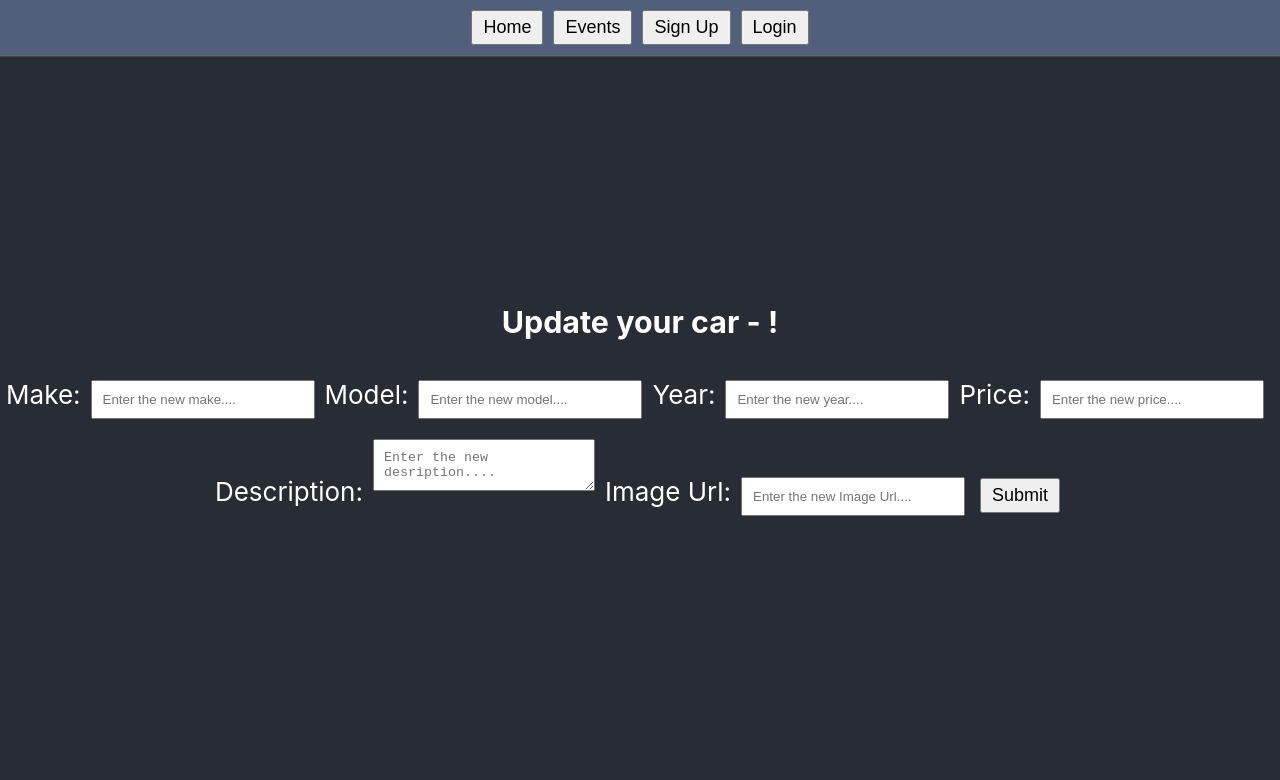
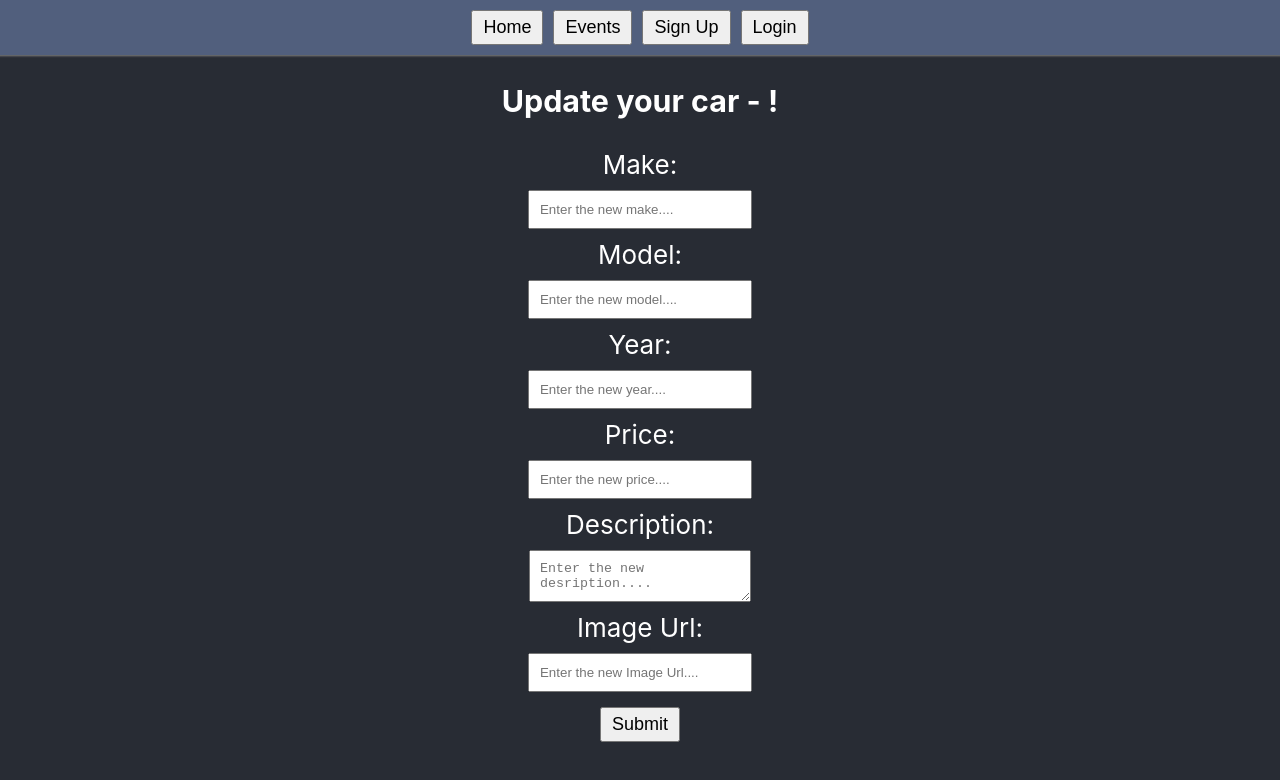
Before and after one commit to danialraja1600/carheaven-frontend, a React (Create React App) app in the folder carheaven-client/: page /cars/carId in a window 1280 px wide. Shown: the top 780 px of the page. Built offline with nearby package versions, Linux system fonts and the light colour scheme; no server answers.

Commit message:
edited css. mistake in commit-CARS CRUD complete not event

```diff
--- a/carheaven-client/src/index.css
+++ b/carheaven-client/src/index.css
@@ -12,13 +12,7 @@ body {
 -moz-osx-font-smoothing: grayscale;
 }
 
-a {
-  list-style: none;
-  color: black;
-}
-
-button,
-select {
+button {
   padding: 5px 10px;
   min-width: 50px;
   margin: 5px;
@@ -51,13 +45,6 @@ nav {
   width: 100%;
 }
 
-nav li {
-  list-style: none;
-  color: white;
-  font-size: 24px;
-  font-weight: 600;
-}
-
 .card {
   width: 400px;
   padding: 10px;
@@ -73,7 +60,6 @@ nav li {
 }
 
 .CarCard h1::after {
-  content: url("https://education-team-2020.s3.eu-west-1.amazonaws.com/web-dev/m3/icon-expand.png");
   margin-left: 5px;
 }
 
@@ -90,7 +76,8 @@ nav li {
   border-radius: 4px;
 }
 
-.EditCarPage {
+.EditCarPage,
+.EditEventPage {
   background-color: rgb(239, 196, 88);
 }
 
@@ -103,10 +90,7 @@ nav li {
   background-color: #94a7c8;
 }
 
-.EditCarPage form,
-.AddEvent form,
-.SignupPage form,
-.LoginPage form {
+form {
   display: flex;
   flex-direction: column;
   align-items: center;
```
